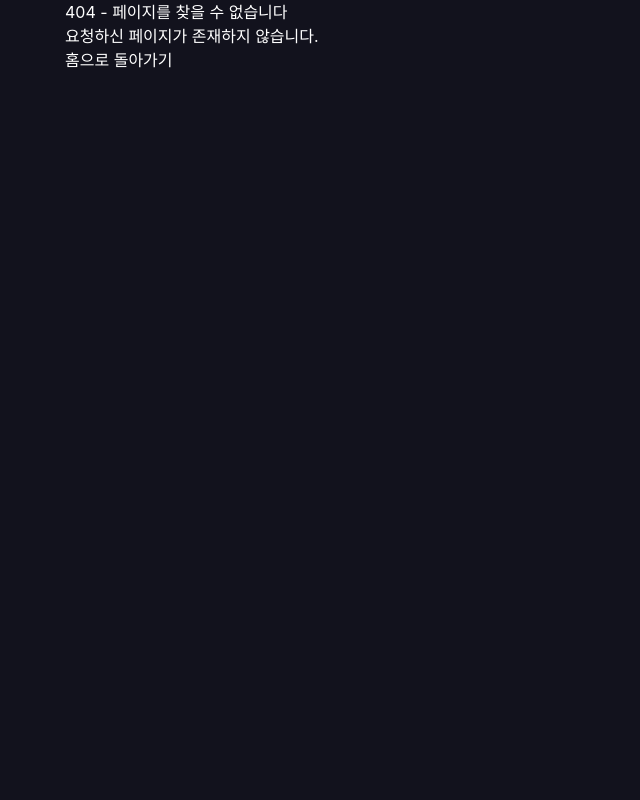
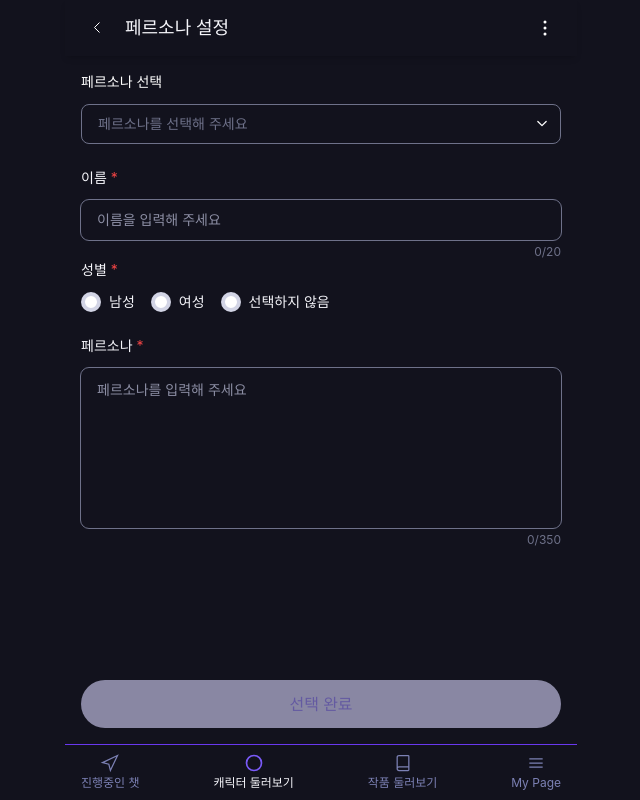
Before and after one commit to irenee-14/This-is-the-first-lesson, a React (Vite) app in the folder frontend/: page /personas/1 in a window 1280 px wide. Before the commit this address had no page. Shown: the whole page, without its empty margins (319-959 px from the left). Built offline with nearby package versions, Linux system fonts and the light colour scheme; a web font is replaced by a local one.

Commit message:
feat: 채팅 생성 (storyId + persona 정보) 후 chat 페이지로 이동

```diff
--- a/frontend/src/pages/Personas.tsx
+++ b/frontend/src/pages/Personas.tsx
@@ -7,7 +7,9 @@
 import type { RadioGroupOption } from "@/components/ui/RadioGroup";
 import FloatingButton from "@/components/features/FloatingButton";
 import { useFlowStore } from "@/stores/useFlowStore";
-import { useNavigate } from "react-router-dom";
+import { useNavigate, useParams } from "react-router-dom";
+import type { ChatData } from "@/types/chat";
+import { useApi } from "@/hooks/useApi";
 
 interface PersonaOption {
   id: string;
@@ -18,13 +20,16 @@
 }
 
 const Personas: React.FC = () => {
-  const { characterId, setPersonaData } = useFlowStore();
+  const { storyId } = useParams();
+
+  const { setPersonaData } = useFlowStore();
   const [selectedPersona, setSelectedPersona] = useState("");
   const [name, setName] = useState("");
   const [gender, setGender] = useState("");
   const [personaDescription, setPersonaDescription] = useState("");
 
   const navigate = useNavigate();
+  const { data, loading, error, post } = useApi<ChatData>();
 
   const personaData: PersonaOption[] = [
     {
@@ -83,20 +88,36 @@
     }
   };
 
-  const handleComplete = () => {
+  const handleComplete = async () => {
+    if (!name || !gender || !personaDescription) return;
+
     const selectedPersonaData = personaData.find(
       (persona) => persona.label === selectedPersona
     );
     if (selectedPersonaData) {
-      const personaInfo = {
+      const persona = {
         id: selectedPersonaData.id,
         name,
         gender,
-        description: personaDescription,
+        prompt: personaDescription,
       };
 
-      setPersonaData(personaInfo);
-      navigate(`/chat`, { state: { characterId } }); // ***수정필***
+      setPersonaData(persona);
+      try {
+        console.log(storyId, persona);
+
+        const response = await post(`/chats`, {
+          storyId,
+          persona,
+        });
+
+        const chatId = response?.data?.chatId;
+        if (!chatId) throw new Error("chatId를 찾을 수 없습니다.");
+
+        navigate(`/chat/${chatId}`);
+      } catch (err) {
+        console.error("Error creating chat:", err);
+      }
     }
   };
 
@@ -105,6 +126,11 @@
       {/* Header */}
       <Header variant="withText" title="페르소나 설정" />
 
+      {loading && (
+        // <LoadingSpinner />
+        <div>로딩 중...</div>
+      )}
+      {error && <p className="text-red-500">{error}</p>}
       {/* Main Content */}
       <div className="pt-14 pb-36">
         <div className="flex flex-col p-4">
@@ -151,12 +177,11 @@
           </div>
         </div>
       </div>
-
       {/* Floating Button */}
       <FloatingButton
         onClick={handleComplete}
-        buttonlabel="선택 완료"
-        disabled={!name || !gender || !personaDescription}
+        buttonlabel={loading ? "생성 중..." : "선택 완료"}
+        disabled={loading || !name || !gender || !personaDescription}
       />
       {/* Bottom Navigation */}
       <BottomNav />
--- a/frontend/src/stores/useFlowStore.tsx
+++ b/frontend/src/stores/useFlowStore.tsx
@@ -4,7 +4,7 @@
   id: string;
   name: string;
   gender: string;
-  description: string;
+  prompt: string;
 }
 
 interface FlowState {
```
Also changed, not shown: frontend/src/App.tsx (+5 -5 lines).
